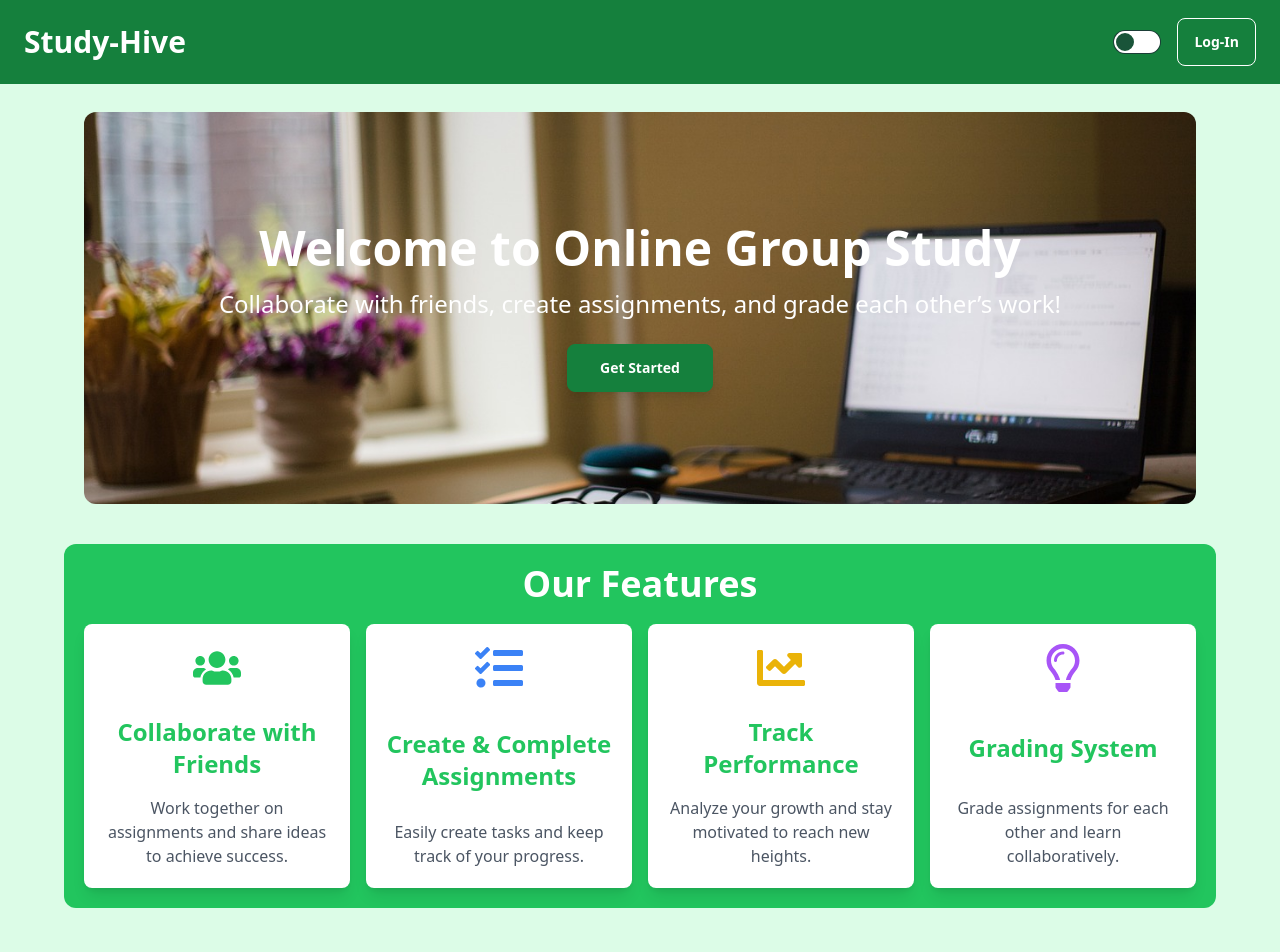
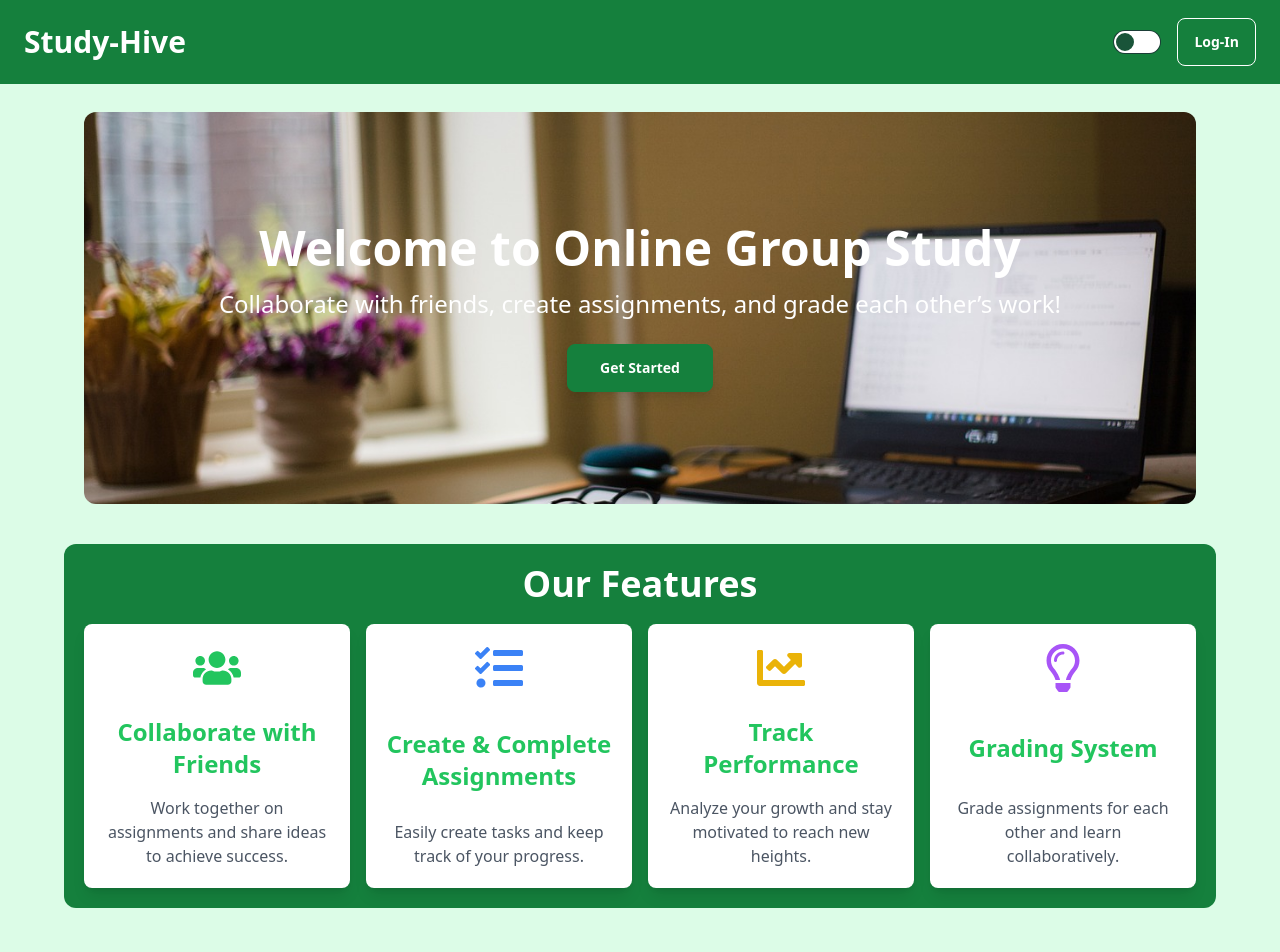
Before and after one commit to MehediBytes/study-hive-client, a React (Vite) app: page / in a window 1280 px wide. Shown: the top 952 px of the page. Built offline with nearby package versions, Linux system fonts and the light colour scheme; no server answers.

Commit message:
Changing the background color of features section

```diff
--- a/src/components/Features.jsx
+++ b/src/components/Features.jsx
@@ -28,7 +28,7 @@ const Features = () => {
 
     return (
         <motion.section
-            className="py-5 bg-green-500 rounded-xl"
+            className="py-5 bg-green-700 rounded-xl"
             initial={{ opacity: 0 }}
             animate={{ opacity: 1 }}
             transition={{ duration: 0.5 }}
```
